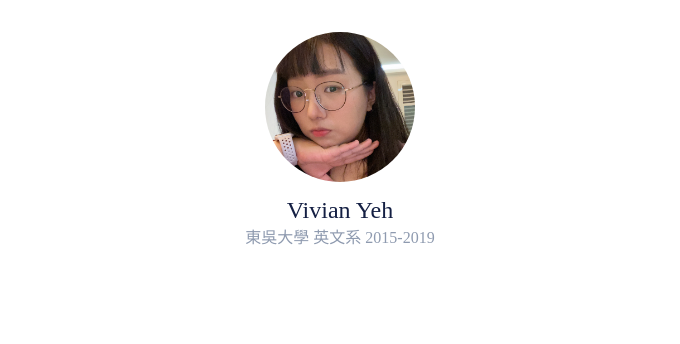
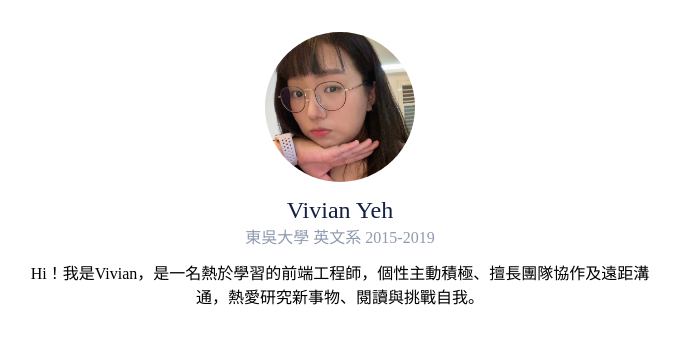
Before and after one commit to vivian1223/rotating-resume, a React (Create React App) app: page / in a window 1280 px wide. Shown: the top 344 px of the page, without its empty margins (300-980 px from the left). Built offline with nearby package versions, Linux system fonts and the light colour scheme.

Commit message:
feat: add github link

```diff
--- a/src/component/layout/Resume/index.js
+++ b/src/component/layout/Resume/index.js
@@ -1,15 +1,21 @@
 import classNames from "classnames";
+import { FontAwesomeIcon } from '@fortawesome/react-fontawesome';
 
 import './index.scss';
 
 const Resume = () => {
     return(
-        <div>
-            <div className={classNames('self_intro')}>
-                <img src={require('./../../../images/selfie.jpg')} alt="Selfie" />
-                <h1>Vivian Yeh</h1>
-                <p>東吳大學 英文系 2015-2019</p>
-            </div>
+        <div className={classNames('self_intro')}>
+            <img src={require('./../../../images/selfie.jpg')} alt="Selfie" />
+            <h1>Vivian Yeh</h1>
+            <p>東吳大學 英文系 2015-2019</p>
+            <p>Hi！我是Vivian，是一名熱於學習的前端工程師，個性主動積極、擅長團隊協作及遠距溝通，熱愛研究新事物、閱讀與挑戰自我。</p>
+            <ul>
+                <li><a href="https://github.com/vivian1223" target="_blank" rel="noreferrer"><FontAwesomeIcon className={classNames('icon')} icon="fa-brands fa-github" /></a></li>
+                <li></li>
+                <li></li>
+                <li></li>
+            </ul>
         </div>
     )
 }
--- a/src/component/layout/Resume/index.scss
+++ b/src/component/layout/Resume/index.scss
@@ -2,6 +2,7 @@
     display: flex;
     flex-direction: column;
     align-items: center;
+    max-width: 70%;
     img {
         width: 150px;
         height: 150px;
@@ -18,5 +19,18 @@
         font-size: 1rem;
         color: #8e9aaf;
     }
+    p:nth-of-type(2) {
+        line-height: 1.5;
+        margin: 1rem 0;
+    }
 
 }
+
+.icon {
+    font-size: 1.5rem;
+    cursor: pointer;
+    color: #8e9aaf;
+    &:hover {
+        color: #141f43;
+    }
+}
--- a/src/component/layout/Rotate/index.js
+++ b/src/component/layout/Rotate/index.js
@@ -1,6 +1,10 @@
+import classNames from "classnames";
+
+import './index.scss';
+
 const Rotate = ({children}) => {
     return(
-        <div>
+        <div className={classNames('rotate')}>
             { children }
         </div>
     )
--- /dev/null
+++ b/src/component/layout/Rotate/index.scss
@@ -0,0 +1,5 @@
+.rotate {
+    max-width: 100%;
+    display: flex;
+    justify-content: center;
+}
```
Also changed, not shown: src/component/layout/Rotate/index.css (deleted).
